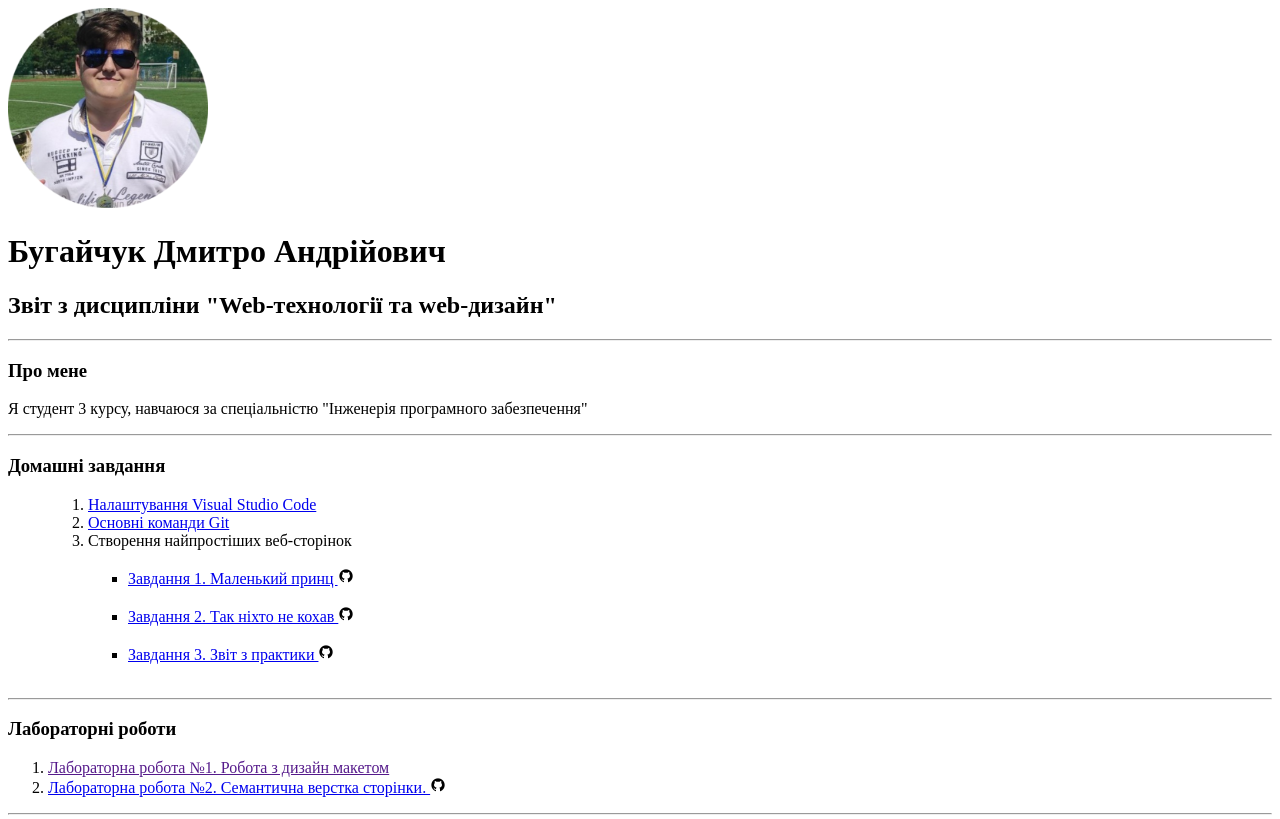
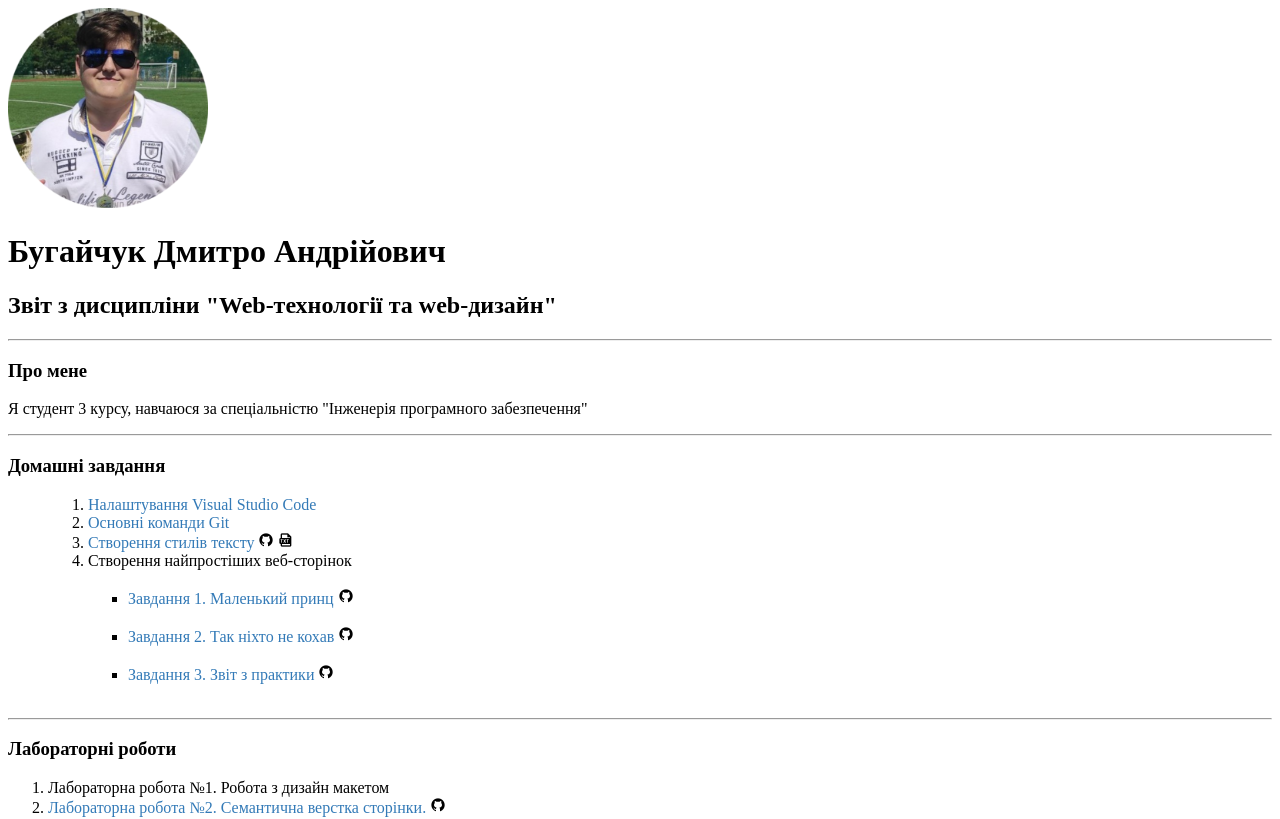
Before and after one commit to DmitriyBugaychuk/web-lessons, a plain HTML site: page index.html in a window 1280 px wide. Shown: the top 819 px of the page. Drawn offline with Linux system fonts and the light colour scheme.

Commit message:
Add new files

```diff
--- a/index.html
+++ b/index.html
@@ -5,6 +5,9 @@
     <meta http-equiv="X-UA-Compatible" content="IE=edge">
     <meta name="viewport" content="width=device-width, initial-scale=1.0">
     <title>Мій перший документ</title>
+
+    <link rel="stylesheet" href="/styles/main.css">
+
 </head>
 <body>
     <!--Шапка сайту початок-->
@@ -31,12 +34,13 @@
                <ol>
              <li><a href = "01/img/1.1.1.png"> Налаштування Visual Studio Code </a></li>
              <li><a href = "https://docs.google.com/document/d/1XjCfAUu-M3TvY8zd73Cj8ZNZMBr9c3E46OXBKumAZEo/edit?usp=sharing"> Основні команди Git </a> </li>
+             <li><a href = "03/index.html"> Створення стилів тексту </a> <a href = "https://github.com/DmitriyBugaychuk/web-lessons/blob/main/03/index.html"> <img src="img_1/125.png"  alt="іконка репозиторія" > <a href = "https://docs.google.com/document/d/1Mcf-q1wYgDGKsy7soFWxE4tqpJKNT6895fU2U8QeGqw/edit?usp=sharing"><img src="img_1/126.png"  alt="іконка текстового документу"> </a> </li>
              <li>Створення найпростіших веб-сторінок </li> <br>
 
              <ul><li> <a href = "01/task_1.html"> Завдання 1. Маленький принц </a> <a href = "https://github.com/DmitriyBugaychuk/web-lessons/blob/main/01/task_1.html"> <img src="img_1/125.png"  alt="іконка репозиторія"> </a> </li> </ul> <br>
              <ul><li> <a href = "01/task_2.html"> Завдання 2. Так ніхто не кохав </a> <a href = "https://github.com/DmitriyBugaychuk/web-lessons/blob/main/01/task_2.html"> <img src="img_1/125.png"  alt="іконка репозиторія"> </a> </li> </ul> <br>
              <ul><li> <a href = "01/task_3.html"> Завдання 3. Звіт з практики </a> <a href = "https://github.com/DmitriyBugaychuk/web-lessons/blob/main/01/task_3.html"> <img src="img_1/125.png"  alt="іконка репозиторія"> </a> </li> </ul> <br>
-              </ol>
+               </ol>
              </ul>
              <hr>
     </main>
@@ -46,14 +50,14 @@
     <div>
          <h3>Лабораторні роботи</h3>
          <ol>
-         <li><a href="">Лабораторна робота №1. Робота з дизайн макетом</a> </li>
+         <li>Лабораторна робота №1. Робота з дизайн макетом </li>
          <li><a href="02/index.html">Лабораторна робота №2. Семантична верстка сторінки. <a href="https://github.com/DmitriyBugaychuk/web-lessons/blob/main/02/index.html"> <img src="/img_1/125.png" alt="іконка репозиторія"></a> </li>
          </ol>
          <hr>
     </div>
     <!--Секція лабораторні роботи кінець-->
 
-    <!--Підвал-->
+    <!--Підвал початок-->
     <footer>
       <h3>Контакти</h3>
           <a href="tel:+38 068 339 95 15" > <img src="img_1/122.png"  alt="іконка телефону"></a> <a href="tel:+38 068 339 95 15"> +38 068 339 95 15 </a> <br>
--- a/styles/main.css
+++ b/styles/main.css
@@ -0,0 +1,7 @@
+a{
+    text-decoration: none;
+    color:#337ab7;
+}
+a:hover{
+    color:#be5000
+}
```
Also changed, not shown: img_1/126.png (added).
